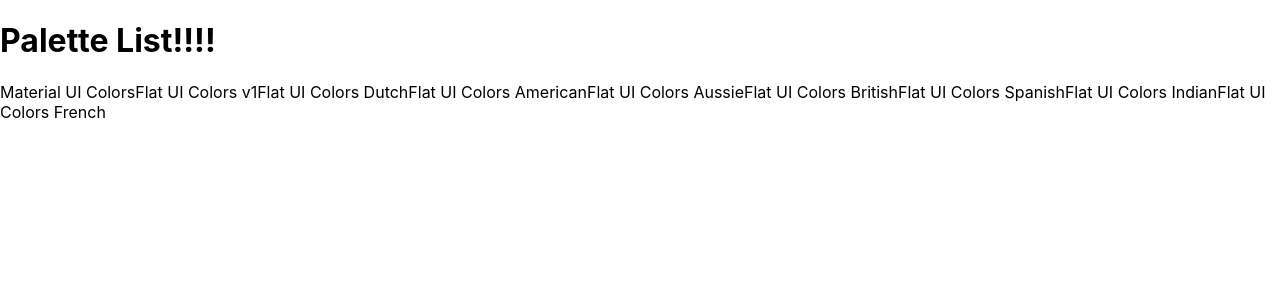
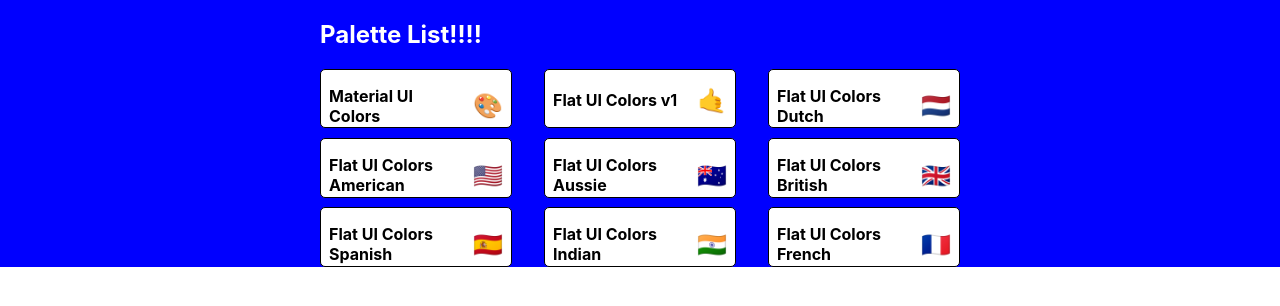
Before and after one commit to Keo222/color-app, a React (Create React App) app: page / in a window 1280 px wide. Shown: the top 306 px of the page. Built offline with nearby package versions, Linux system fonts and the light colour scheme.

Commit message:
start styling mini palettes

```diff
--- a/package.json
+++ b/package.json
@@ -5,6 +5,7 @@
   "dependencies": {
     "@material-ui/core": "^4.12.3",
     "@material-ui/icons": "^4.11.2",
+    "@material-ui/styles": "^4.11.4",
     "@testing-library/jest-dom": "^5.14.1",
     "@testing-library/react": "^11.2.7",
     "@testing-library/user-event": "^12.8.3",
--- /dev/null
+++ b/src/MiniPalette.js
@@ -0,0 +1,49 @@
+import React from 'react';
+import { withStyles } from '@material-ui/styles';
+import { Link } from 'react-router-dom';
+
+const styles = {
+    root: {
+        backgroundColor: "white",
+        border: "1px solid black",
+        borderRadius: "5px",
+        padding: "0.5rem",
+        position: "relative",
+        overflow: "hidden",
+        "& hover": {
+            cursor: "pointer"
+        }
+    },
+    colors: {
+        backgroundColor: "grey"
+    },
+    title: {
+        display: "flex",
+        justifyContent: "space-between",
+        alignItems: "center",
+        margin: "0",
+        color: "black",
+        paddingTop: "0.5rem",
+        fontSize: "1rem",
+        position: "relative"
+    },
+    emoji: {
+        marginLeft: "0.5rem",
+        fontSize: "1.5rem"
+    }
+};
+
+function MiniPalette(props) {
+    const {classes, paletteName, emoji} = props;
+    return (
+        <div className={classes.root}>
+            <div className={classes.colors}></div>
+            <h5 className={classes.title}>
+                <Link to="/">{paletteName}</Link>
+                <span className={classes.emoji}>{emoji}</span>
+            </h5>
+        </div>
+    )
+}
+
+export default withStyles(styles)(MiniPalette);
--- a/src/PaletteList.js
+++ b/src/PaletteList.js
@@ -1,19 +1,56 @@
 import React, { Component } from 'react';
+import MiniPalette from './MiniPalette';
 
-import {Link} from 'react-router-dom';
+import { withStyles } from '@material-ui/styles';
 
-export default class PaletteList extends Component {
+const styles = {
+    root: {
+        backgroundColor: "blue",
+        height: "100%",
+        display: "flex",
+        alignItems: "flex-start",
+        justifyContent: "center"
+    },
+    container: {
+        width: "50%",
+        display: "flex",
+        alignItems: "flex-start",
+        flexDirection: "column",
+        flexWrap: "wrap"
+    },
+    nav: {
+        display: "flex",
+        width: "100%",
+        justifyContent: "space-between",
+        color: "white"
+    },
+    palettes: {
+        boxSizing: "border-box",
+        width: "100%",
+        display: "grid",
+        gridTemplateColumns: "repeat(3, 30%)",
+        gridGap: "5%"
+    }
+}
+class PaletteList extends Component {
     render() {
-        const {palettes} = this.props;
+        const {palettes, classes} = this.props;
         return (
-            <div>
-                <h1>Palette List!!!!</h1>
-                {palettes.map(p => (
-                    <Link to={`/palette/${p.id}`}>
-                        {p.paletteName}
-                    </Link>
-                ))}
+            <div className={classes.root}>
+                <div className={classes.container}>
+                    <nav className={classes.nav}>
+                        <h1>Palette List!!!!</h1>
+                    </nav>
+                    <div className={classes.palettes}>
+                        {palettes.map(p => (
+                            <MiniPalette {...p} />
+                        ))}
+                    </div>
+                </div>
             </div>
         )
     }
 }
+
+
+export default withStyles(styles)(PaletteList);
```
Also changed, not shown: 1 other file (tests, documents, lock files or other folders).
